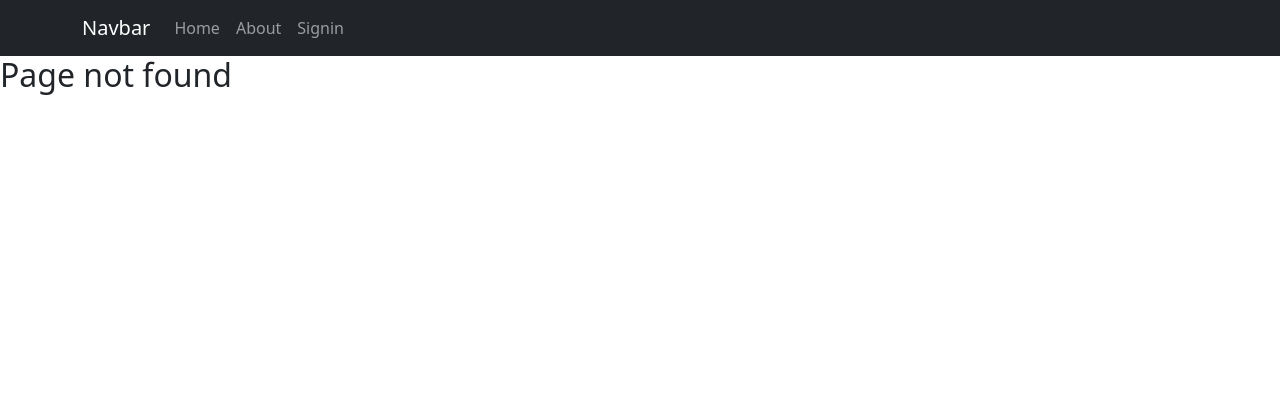
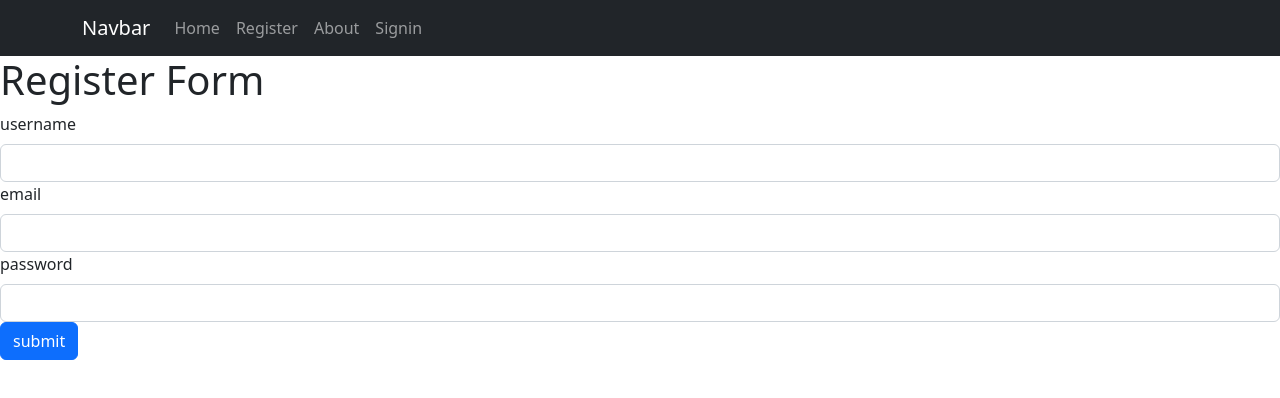
Before and after one commit to Sabana-Yasmine/React-router, a React (Create React App) app: page /register in a window 1280 px wide. Before the commit this address had no page. Shown: the top 398 px of the page. Built offline with nearby package versions, Linux system fonts and the light colour scheme.

Commit message:
second-commit

```diff
--- a/src/App.js
+++ b/src/App.js
@@ -6,6 +6,7 @@ import About from './component/About';
 import Signin from './component/Signin';
 import Header from './component/Header';
 import Pagenotfound from './component/pagenotfound';
+import Register from './component/Register';
 function App() {
   return (
     <>
@@ -15,6 +16,7 @@ function App() {
       <Route path = "/" element = {<Home/>}/>
         <Route path = "/home" element = {<Home/>}/>
         <Route path = "/about" element = {<About/>}/>
+        <Route path = "/register" element = {<Register/>}/>
         <Route path = "/Signin" element = {<Signin/>}/>
         <Route path = "*" element = {<Pagenotfound/>}/>
       </Routes>
--- a/src/component/Header.js
+++ b/src/component/Header.js
@@ -10,6 +10,7 @@ function Header() {
           <Navbar.Brand href="#home">Navbar</Navbar.Brand>
           <Nav className="me-auto">
             <Nav.Link href="/home">Home</Nav.Link>
+            <Nav.Link href="/register">Register</Nav.Link>
             <Nav.Link href="/about">About</Nav.Link>
             <Nav.Link href="/Signin">Signin</Nav.Link>
           </Nav>
--- /dev/null
+++ b/src/component/Register.js
@@ -0,0 +1,69 @@
+import React, {useState} from 'react';
+import axios from "axios";
+
+function Register(props) {
+
+ const[user, setUser] = useState({
+    username : "",
+    email : "",
+    password : ""
+
+ })
+
+ const handleChange = (e) =>{
+    console.log(e.target.value)
+    const{name, value} = e.target
+
+    setUser({
+        ...user,//spread operator
+        [name]:value
+    })
+    console.log("user",user)
+
+ }
+
+ const handleSubmit = ()=> {
+    const{username, email, password} = user
+    if(username && email && password){
+        console.log("user",user);
+        axios({
+            method : 'post',
+            url : 'http://localhost:402/user/Register',
+            data : user
+        }).then((res) =>{
+            console.log(res.data.message)
+            alert("user")
+        }).catch((err) =>{
+            console.log("err", err)
+        })
+    }else{
+        alert("please enter all values")
+    }
+ }
+    return (
+        <div className="col-md4-container">
+            <h1>Register Form</h1>
+
+            <div>
+            <label htmlfor="username" className="form-label">username</label>
+            <input type="text" class="form-control" name='username' value = {user.username} onChange={handleChange}/>
+            </div>
+
+            <div>
+            <label htmlfor="email" className="form-label">email</label>
+            <input type="email" class="form-control" name='email' value = {user.email} onChange={handleChange}/>
+            </div>
+
+            <div>
+            <label htmlfor="passwword" className="form-label">password</label>
+            <input type="password" class="form-control" name='password' value = {user.password} onChange={handleChange}/>
+            </div>
+
+            <div>
+            <label htmlfor="" className="btn btn-primary" onClick={handleSubmit}>submit</label>
+            </div>
+            </div>
+    );
+}
+
+export default Register;
```
